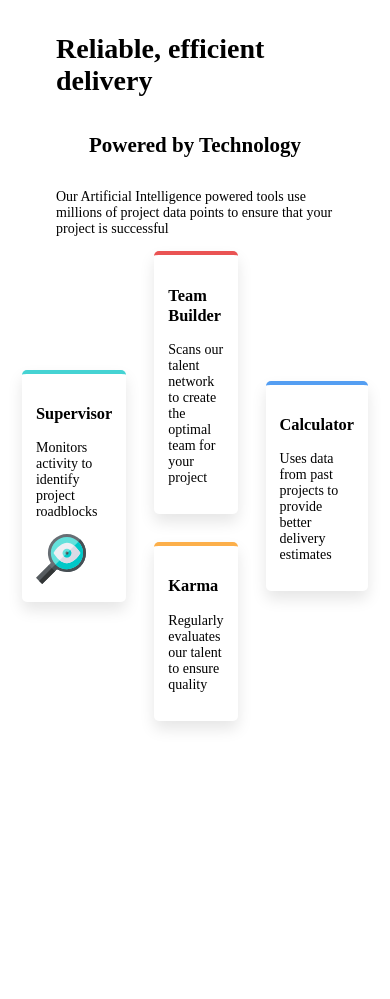
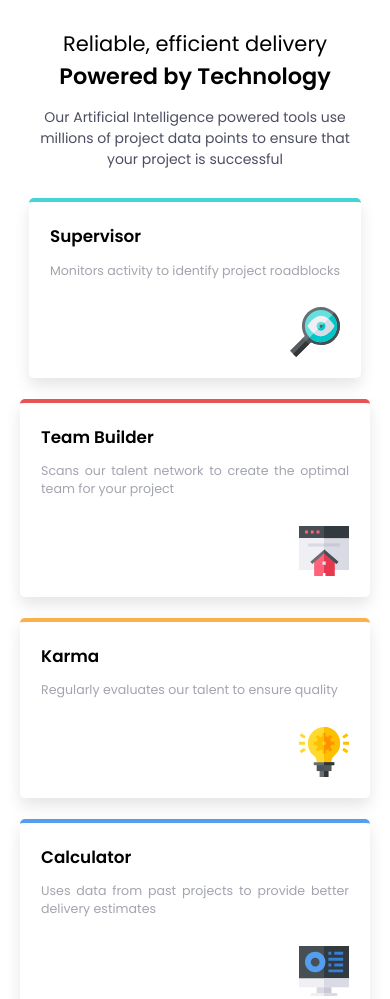
Before and after one commit to Zulkifli70/FourCard, a plain HTML site: page index.html in a window 390 px wide. Shown: the top 999 px of the page. Before the commit the page ends 844 px from the top, so only its background shows below. Drawn offline with Linux system fonts and the light colour scheme.

Commit message:
semoga bisa

```diff
--- a/index.html
+++ b/index.html
@@ -4,22 +4,30 @@
     <meta charset="UTF-8" />
     <meta name="viewport" content="width=device-width, initial-scale=1.0" />
     <link rel="stylesheet" href="style.css" />
+    <link
+      href="https://fonts.googleapis.com/css2?family=Poppins:wght@200;400;600&display=swap"
+      rel="stylesheet"
+    />
     <title>Four card</title>
   </head>
   <body>
     <main>
+      <div class="main-header">
         <h1>Reliable, efficient delivery</h1>
         <h2>Powered by Technology</h2>
         <p>
           Our Artificial Intelligence powered tools use millions of project data
           points to ensure that your project is successful
         </p>
+      </div>
       <div class="container">
         <div class="card supervisor">
           <h3>Supervisor</h3>
           <p>Monitors activity to identify project roadblocks</p>
+          <div class="icon-container">
             <div class="icon">
-            <img src="images/icon-supervisor.svg" alt="spvCard" />
+              <img src="images/icon-supervisor.svg" alt="supervisor-icon" />
+            </div>
           </div>
         </div>
         <div class="card team-builder">
@@ -27,16 +35,31 @@
           <p>
             Scans our talent network to create the optimal team for your project
           </p>
+          <div class="icon-container">
+            <div class="icon">
+              <img src="images/icon-team-builder.svg" alt="team-builder-icon" />
+            </div>
+          </div>
         </div>
         <div class="card karma">
           <h3>Karma</h3>
           <p>Regularly evaluates our talent to ensure quality</p>
+          <div class="icon-container">
+            <div class="icon">
+              <img src="images/icon-karma.svg" alt="karma-icon" />
+            </div>
+          </div>
         </div>
         <div class="card calculator">
           <h3>Calculator</h3>
           <p>
             Uses data from past projects to provide better delivery estimates
           </p>
+          <div class="icon-container">
+            <div class="icon">
+              <img src="images/icon-calculator.svg" alt="calculator-icon" />
+            </div>
+          </div>
         </div>
       </div>
     </main>
--- a/style.css
+++ b/style.css
@@ -3,15 +3,14 @@ html {
 }
 body {
   font-family: Poppins;
-  margin: 1rem 2rem;
+  margin: 1rem 5rem;
 }
 main {
-  margin: 0;
   display: flex;
   flex-direction: column;
   justify-content: center;
   align-items: center;
-  margin: 0 2rem;
+  margin: 4rem 0;
 }
 .container {
   display: grid;
@@ -19,12 +18,49 @@ main {
   grid-template-rows: auto auto;
   gap: 2rem;
 }
+.main-header {
+  display: flex;
+  flex-direction: column;
+  justify-content: center;
+  align-items: center;
+  margin: 0 50px;
+  padding: 3rem;
+}
+h1 {
+  margin: 0;
+  font-size: 1.5rem;
+  text-align: center;
+  font-weight: 400;
+}
+h2 {
+  margin: 0;
+  font-size: 1.6rem;
+  text-align: center;
+}
+p {
+  text-align: center;
+  font-size: 1rem;
+  font-weight: 400;
+}
 .card {
+  display: flex;
+  flex-direction: column;
   border-radius: 5px;
-  padding: 1rem;
+  padding: 2rem;
   border-top: 4px solid;
   box-shadow: 0 8px 15px rgba(0, 0, 0, 0.1);
   position: relative;
+}
+.card h3 {
+  text-align: justify;
+  margin-bottom: 0;
+}
+.card p {
+  text-align: justify;
+  margin-bottom: 0.5em;
+  padding-right: 20px;
+  padding-bottom: 1.5rem;
+  color: hsl(234, 12%, 34%);
 }
 .supervisor {
   grid-column: 1;
@@ -48,9 +84,74 @@ main {
   align-self: center;
   border-color: hsl(212, 86%, 64%);
 }
+.icon-container {
+  display: flex;
+  justify-content: right;
+}
+
 .icon {
-  display: inline-flex;
   width: 50px;
   height: 50px;
-  position: relative;
+  border-radius: 50%;
+  display: flex;
+  justify-content: center;
+  align-items: center;
 }
+.icon img {
+  width: 50px;
+  height: 50px;
+}
+
+@media (max-width: 625px) {
+  body {
+    margin: 1rem;
+    padding: 0;
+  }
+
+  main {
+    margin: 1rem 0;
+  }
+
+  .main-header {
+    margin: 0;
+    padding: 1rem;
+  }
+
+  .main-header p {
+    color: hsl(234, 12%, 34%);
+    max-width: 500px;
+  }
+
+  .container {
+    display: flex;
+    flex-direction: column;
+    width: 100%;
+    max-width: 350px;
+    gap: 1.5rem;
+  }
+
+  .card {
+    width: auto;
+    margin: 0;
+    padding: 1.5rem;
+  }
+
+  .card h3 {
+    font-size: 1.2rem;
+    margin-top: 0;
+  }
+
+  .card p {
+    font-size: 0.9rem;
+    color: hsl(229, 6%, 66%);
+    padding-right: 0;
+  }
+
+  .supervisor,
+  .team-builder,
+  .karma,
+  .calculator {
+    grid-column: auto;
+    grid-row: auto;
+  }
+}
```
Lines whose indentation alone changed are shown as unchanged.
